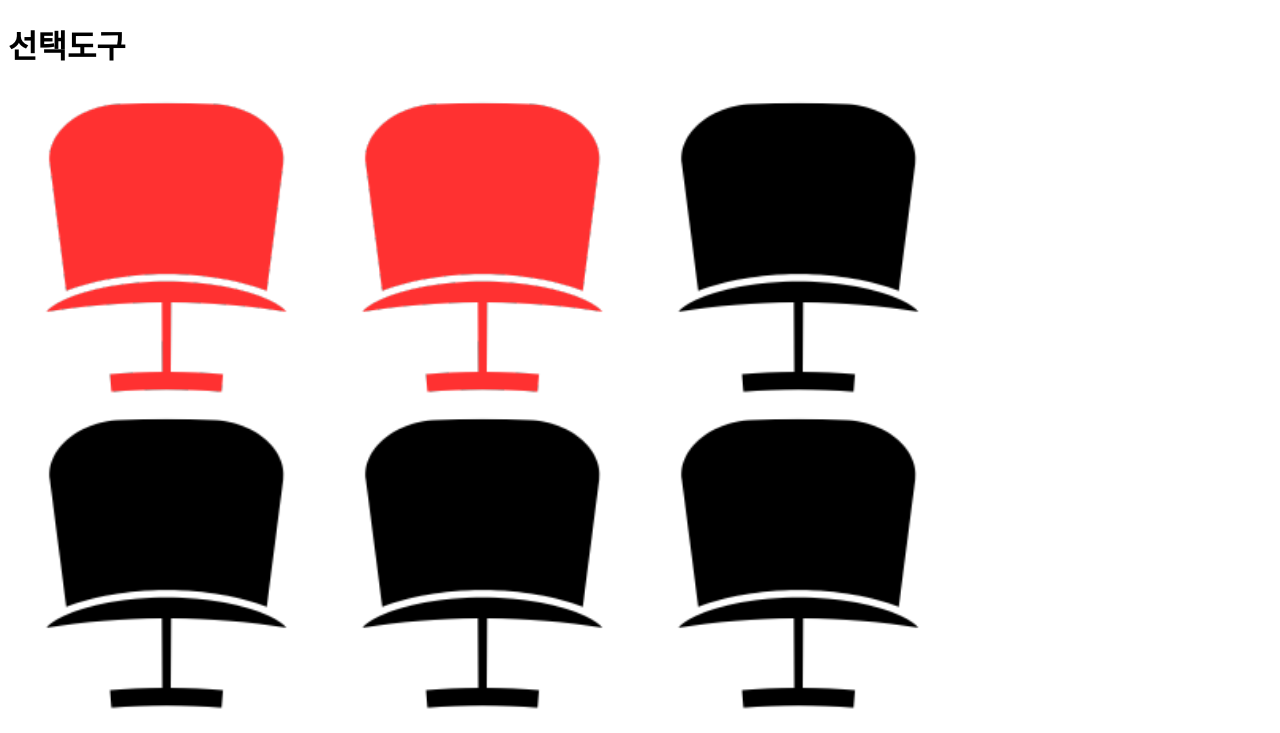
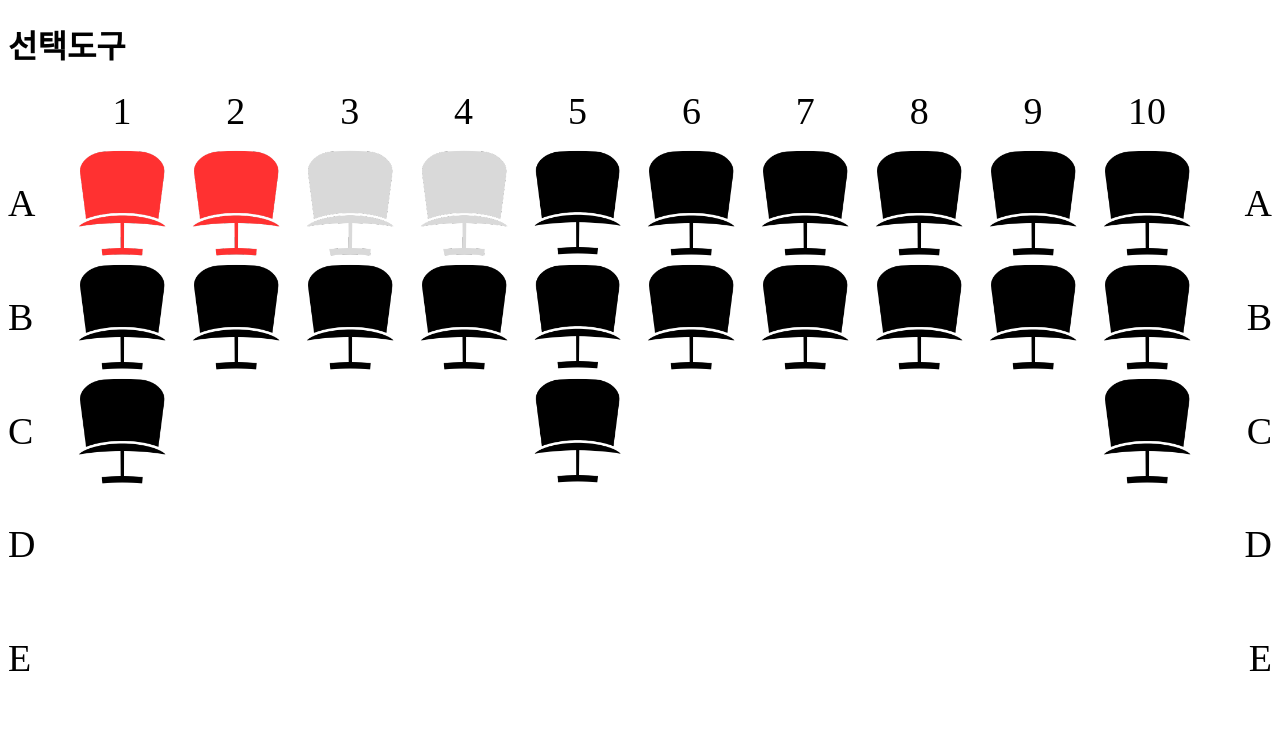
Before and after one commit to hiphop5782/hacademy-cinema, a React (Create React App) app in the folder cinema/: page / in a window 1280 px wide. Shown: the top 733 px of the page. Built offline with nearby package versions, Linux system fonts and the light colour scheme.

Commit message:
Seat Group 구현중

```diff
--- a/cinema/package.json
+++ b/cinema/package.json
@@ -8,6 +8,7 @@
     "@testing-library/react": "^13.4.0",
     "@testing-library/user-event": "^13.5.0",
     "lodash": "^4.17.21",
+    "prop-types": "^15.8.1",
     "react": "^18.2.0",
     "react-dom": "^18.2.0",
     "react-scripts": "5.0.1",
--- a/cinema/src/App.js
+++ b/cinema/src/App.js
@@ -1,34 +1,59 @@
 import './App.css';
 
 import SeatGroup from './components/SeatGroup';
-import { useState } from 'react';
+import { useCallback, useEffect, useState } from 'react';
 
 function App() {
-  const [map, setMap] = useState(
+  const [maps, setMap] = useState(
     [
-      {no:1, row:1, col:1, price:1000, reserved:true, disabled:false},
-      {no:2, row:1, col:2, price:1000, reserved:true, disabled:false},
-      {no:3, row:1, col:3, price:1000, reserved:false, disabled:true},
-      {no:4, row:2, col:1, price:1000, reserved:false, disabled:true},
-      {no:5, row:2, col:2, price:1000, reserved:false, disabled:false},
-      {no:6, row:2, col:3, price:1000, reserved:false, disabled:false},
-      {no:7, row:3, col:1, price:1000, reserved:false, disabled:false},
-      {no:8, row:3, col:2, price:1000, reserved:false, disabled:false},
-      {no:9, row:3, col:3, price:1000, reserved:false, disabled:false},
-      {no:10, row:4, col:1, price:1000, reserved:false, disabled:false},
-      {no:11, row:4, col:2, price:1000, reserved:false, disabled:false},
-      {no:12, row:4, col:4, price:1000, reserved:false, disabled:false},
-      {no:13, row:5, col:1, price:1000, reserved:false, disabled:false},
-      {no:14, row:5, col:2, price:1000, reserved:false, disabled:false},
-      {no:15, row:5, col:3, price:1000, reserved:false, disabled:false},
+      {seatNo:1, seatRow:'A', seatCol:1, seatPrice:1000, seatGrade:'VIP', seatReserved:true, seatDisabled:false},
+      {seatNo:2, seatRow:'A', seatCol:2, seatPrice:1000, seatGrade:'VIP', seatReserved:true, seatDisabled:false},
+      {seatNo:3, seatRow:'A', seatCol:3, seatPrice:1000, seatGrade:'VIP', seatReserved:false, seatDisabled:true},
+      {seatNo:4, seatRow:'A', seatCol:4, seatPrice:1000, seatGrade:'VIP', seatReserved:false, seatDisabled:true},
+      {seatNo:5, seatRow:'A', seatCol:5, seatPrice:1000, seatGrade:'VIP', seatReserved:false, seatDisabled:false},
+      {seatNo:6, seatRow:'A', seatCol:6, seatPrice:1000, seatGrade:'VIP', seatReserved:false, seatDisabled:false},
+      {seatNo:7, seatRow:'A', seatCol:7, seatPrice:1000, seatGrade:'VIP', seatReserved:false, seatDisabled:false},
+      {seatNo:8, seatRow:'A', seatCol:8, seatPrice:1000, seatGrade:'VIP', seatReserved:false, seatDisabled:false},
+      {seatNo:9, seatRow:'A', seatCol:9, seatPrice:1000, seatGrade:'VIP', seatReserved:false, seatDisabled:false},
+      {seatNo:10, seatRow:'A', seatCol:10, seatPrice:1000, seatGrade:'VIP', seatReserved:false, seatDisabled:false},
+      {seatNo:11, seatRow:'B', seatCol:1, seatPrice:1000, seatGrade:'일반', seatReserved:false, seatDisabled:false},
+      {seatNo:12, seatRow:'B', seatCol:2, seatPrice:1000, seatGrade:'일반', seatReserved:false, seatDisabled:false},
+      {seatNo:13, seatRow:'B', seatCol:3, seatPrice:1000, seatGrade:'일반', seatReserved:false, seatDisabled:false},
+      {seatNo:14, seatRow:'B', seatCol:4, seatPrice:1000, seatGrade:'일반', seatReserved:false, seatDisabled:false},
+      {seatNo:15, seatRow:'B', seatCol:5, seatPrice:1000, seatGrade:'일반', seatReserved:false, seatDisabled:false},
+      {seatNo:16, seatRow:'B', seatCol:6, seatPrice:1000, seatGrade:'일반', seatReserved:false, seatDisabled:false},
+      {seatNo:17, seatRow:'B', seatCol:7, seatPrice:1000, seatGrade:'일반', seatReserved:false, seatDisabled:false},
+      {seatNo:18, seatRow:'B', seatCol:8, seatPrice:1000, seatGrade:'일반', seatReserved:false, seatDisabled:false},
+      {seatNo:19, seatRow:'B', seatCol:9, seatPrice:1000, seatGrade:'일반', seatReserved:false, seatDisabled:false},
+      {seatNo:20, seatRow:'B', seatCol:10, seatPrice:1000, seatGrade:'일반', seatReserved:false, seatDisabled:false},
+      {seatNo:21, seatRow:'C', seatCol:1, seatPrice:1000, seatGrade:'일반', seatReserved:false, seatDisabled:false},
+      {seatNo:22, seatRow:'C', seatCol:5, seatPrice:1000, seatGrade:'일반', seatReserved:false, seatDisabled:false},
+      {seatNo:23, seatRow:'C', seatCol:10, seatPrice:1000, seatGrade:'일반', seatReserved:false, seatDisabled:false},
     ]
   );
 
+  const onChange = useCallback((data, filterData)=>{
+    //console.log("onChange", data, filterData);
+  }, [maps]);
+
   return (
-    <>
+    <div>
       <h1>선택도구</h1>
-      <SeatGroup map={map} setMap={setMap}/>
-    </>
+      <SeatGroup maps={maps} onChange={onChange}
+        fields={{
+          no:'seatNo',
+          row:'seatRow',
+          col:'seatCol',
+          price:'seatPrice',
+          grade:'seatGrade',
+          reserved:'seatReserved',
+          disabled:'seatDisabled',
+        }}
+        rows={['A', 'B', 'C', 'D', 'E', 'F', 'G']}
+        cols={[1, 2, 3, 4, 5, 6, 7, 8, 9, 10]}
+        showNames
+      />
+    </div>
   );
 }
 
--- a/cinema/src/components/Seat.js
+++ b/cinema/src/components/Seat.js
@@ -3,13 +3,19 @@ import "./Seat.css";
 
 const Seat = ({
         className="",
+        data = {
+            no:'no',
+            row:'row',
+            col:'col',
+            price:'price',
+            grade:'grade',
+            reserved:'reserved',
+            disabled:'disabled',
+            direction:'direction',
+        },
+        fields,
         name="seat",
-        row, col,
         size=50,
-        reserved=false,
-        disabled=false,
-        edit=false,
-        direction="up",
         x=0, y=0,
         onChange
     })=>{
@@ -20,15 +26,20 @@ const Seat = ({
 
     //초기 상태 설정
     useEffect(()=>{
-        if(reserved) {
+        if(data[fields.disabled] === true) {
+            setImage(`${process.env.PUBLIC_URL}/images/seat-disabled.png`);
+            return;
+        }
+        if(data[fields.reserved] === true) {
             setImage(`${process.env.PUBLIC_URL}/images/seat-reserved.png`);
+            return;
         }
     }, []);
 
     //callback
     const checkSeat = useCallback(e=>{
-        if(reserved === true) return;//예약완료 좌석 체크불가
-        if(disabled === true) return;//사용불가 좌석 체크불가
+        if(data[fields.reserved] === true) return;//예약완료 좌석 체크불가
+        if(data[fields.disabled] === true) return;//사용불가 좌석 체크불가
 
         if(e.target.checked) {
             setImage(`${process.env.PUBLIC_URL}/images/seat-check.png`);
@@ -42,7 +53,7 @@ const Seat = ({
     const rotateSeat = useCallback(e=>{
         e.preventDefault();
 
-        if(edit === false) return;//관리 모드가 아닐 경우 차단
+        if(data[fields.edit] === false) return;//관리 모드가 아닐 경우 차단
 
         const newAngle = (angle + 90) % 360;
         setAngle(newAngle);
@@ -50,21 +61,21 @@ const Seat = ({
 
     //초기 각도 설정
     useEffect(()=>{
-        const data = {
+        const angles = {
             up : 0, right : 90, down : 180, left : 270
         };
-        setAngle(data[direction]);
-    }, [direction]);
+        setAngle(angles[data[fields.direction]]);
+    }, [data[fields.direction]]);
 
     return (
-        <label className={`hacademy-cinema-seat ${className} ${reserved ? 'reserved' : ''} ${disabled ? 'disabled' : ''}`}
+        <label className={`hacademy-cinema-seat ${className} ${data[fields.reserved] ? 'reserved' : ''} ${data[fields.disabled] ? 'disabled' : ''}`}
             style={
                 {
                     fontSize:size, left:x, top:y
                 }
             }
             onContextMenu={rotateSeat}>
-            <input type="checkbox" name={name} value={`${row}-${col}`} disabled={reserved}
+            <input type="checkbox" name={name} value={`${data[fields.row]}-${data[fields.col]}`} disabled={data[fields.reserved]}
                 onChange={checkSeat}/>
             <span style={
                 {
--- a/cinema/src/components/SeatGroup.css
+++ b/cinema/src/components/SeatGroup.css
@@ -1,3 +1,10 @@
+.hacademy-cinema-seat-group-controls {
+    position: relative;
+    overflow: hidden;
+}
+.hacademy-cinema-seat-group-numbers {
+    position: absolute;
+}
 .hacademy-cinema-seat-group {
     position: relative;
 }
--- a/cinema/src/components/SeatGroup.js
+++ b/cinema/src/components/SeatGroup.js
@@ -1,56 +1,78 @@
 import "./SeatGroup.css";
 
-import { useCallback, useEffect, useRef, useState } from "react";
+import { useCallback, useEffect, useMemo, useRef, useState } from "react";
 import throttle from "lodash/throttle";
+import PropTypes from "prop-types";
 import Seat from "./Seat";
 
 const SeatGroup = ({
-    map=[
-        {no:1, row:1, col:1, price:1000, reserved:false, disabled:false},
-        {no:2, row:1, col:2, price:1000, reserved:false, disabled:false},
-        {no:3, row:1, col:3, price:1000, reserved:false, disabled:false},
-        {no:4, row:2, col:1, price:1000, reserved:false, disabled:false},
-        {no:5, row:2, col:2, price:1000, reserved:false, disabled:false},
-        {no:6, row:2, col:3, price:1000, reserved:false, disabled:false},
-        {no:7, row:3, col:1, price:1000, reserved:false, disabled:false},
-        {no:8, row:3, col:2, price:1000, reserved:false, disabled:false},
-        {no:9, row:3, col:3, price:1000, reserved:false, disabled:false},
-        {no:10, row:4, col:1, price:1000, reserved:false, disabled:false},
-        {no:11, row:4, col:2, price:1000, reserved:false, disabled:false},
-        {no:12, row:4, col:4, price:1000, reserved:false, disabled:false},
-        {no:13, row:5, col:1, price:1000, reserved:false, disabled:false},
-        {no:14, row:5, col:2, price:1000, reserved:false, disabled:false},
-        {no:15, row:5, col:3, price:1000, reserved:false, disabled:false},
-    ],
-    setMap,
-    className
+    maps = [],
+    onChange,
+    fields={
+        no:'no',
+        row:'row',
+        col:'col',
+        price:'price',
+        grade:'grade',
+        reserved:'reserved',
+        disabled:'disabled',
+        direction:'direction',
+    },
+    className,
+    rows=[],
+    cols=[],
+    showNames=false,
+    controls=true,
 })=>{
+    const [map, setMap] = useState(maps);
+    const [rowList, setRowList] = useState(rows);
+    const [colList, setColList] = useState(cols);
 
-    const [rowList, setRowList] = useState([]);
-    const [colList, setColList] = useState([]);
+    const calculateRowAndCols = useCallback(()=>{
+        if(rows.length > 0) {
+            setRowList(rows);
+        }
+        else {
+            const row = new Set();
+            map.forEach(seat=>{
+                row.add(seat[fields.row]);
+            });
+            setRowList(Array.from(row));
+        }
+        if(cols.length > 0) {
+            setColList(cols);
+        }
+        else {
+            const col = new Set();
+            map.forEach(seat=>{
+                col.add(seat[fields.col]);
+            });
+            setColList(Array.from(col));
+        }
+    }, [rows, cols, map]);
+    useEffect(calculateRowAndCols, [showNames, rows, cols, rowList, colList]);
+
+    //map이 변경될 때마다 onChange로 알림
     useEffect(()=>{
-        const rows = new Set();
-        const cols = new Set();
-        map.forEach(seat=>{
-            rows.add(seat.row);
-            cols.add(seat.col);
-        });
-        setRowList(Array.from(rows));
-        setColList(Array.from(cols));
-    }, []);
+        if(onChange !== undefined) {
+            const filter = map.filter(seat=>seat.checked === true);
+            console.log(filter);
+            onChange(map, filter);
+        }
+    }, [map]);
 
     const wrapper = useRef();
     const [size, setSize] = useState(0);
     const [unitSize, setUnitSize] = useState(16);
     useEffect(()=>{
         setUnitSize(size / (colList.length || 1));//NaN 방지
-    }, [size, colList]);
+    }, [size, showNames, colList]);
 
     const calculate = useCallback(throttle(e=>{
         const width = parseInt(wrapper.current.getBoundingClientRect().width);
         setSize(width);
-    }, 50), [wrapper]);
-    useEffect(calculate, [])
+    }, 50), [wrapper, showNames, controls, rowList, colList]);
+    useEffect(calculate, [wrapper, showNames, controls, rowList, colList]);
 
     useEffect(()=>{
         window.addEventListener("resize", calculate);
@@ -58,11 +80,11 @@ const SeatGroup = ({
     });
 
     const checkSeat = useCallback((e, target)=>{
-        setMap(map.map(seat=>{
-            if(seat.no === target.no) {
+        setMap(map.map((seat)=>{
+            if(seat[fields.no] === target[fields.no]) {
                 return {...seat, checked:e.target.checked};
             }
-            return {...seat};
+            return seat;
         }));
     }, [map]);
 
@@ -73,19 +95,78 @@ const SeatGroup = ({
     //     });
     // }, [map]);
 
+    //unitSize에 기반하여 names 크기 계산
+    const fontSize = useMemo(()=>unitSize / 3, [unitSize]);
+
+    //column check event
+    const checkSeatColumn = useCallback(col=>{
+
+    }, []);
+
+    //dispatch resize event once
+    useEffect(()=>{window.dispatchEvent(new Event('resize'))}, []);
+
     return (
-        <div ref={wrapper} className={`hacademy-cinema-seat-group ${className}`}>
-            {map.map(seat=>(
-                <Seat key={seat.no} row={seat.row} col={seat.col}
-                    reserved={seat.reserved} disabled={seat.disabled}
-                    direction={seat.direction}
-                    size={unitSize}
-                    x={colList.indexOf(seat.col) * unitSize}
-                    y={rowList.indexOf(seat.row) * unitSize}
-                    onChange={e=>checkSeat(e, seat)}></Seat>
-            ))}
-        </div>
+        <>
+            <div className="hacademy-cinema-seat-group-controls" style={{fontSize:fontSize, padding:showNames===true ? '1.5em':0}}>
+                {showNames===true && (<>
+                    {rowList.map((row, index)=>(<span className="hacademy-cinema-seat-group-numbers"
+                        key={index} style={{
+                            top:(index+1)*unitSize,
+                            left:0,
+                            transform:"translate(0, -50%)",
+                            cursor:controls===true ? "pointer" : "default",
+                        }}>{row}</span>))}
+                </>)}
+                {showNames===true && (<>
+                    {colList.map((col, index)=>(<span className="hacademy-cinema-seat-group-numbers"
+                        key={index} style={{
+                            top:0,
+                            left:(index+1)*unitSize,
+                            transform:"translate(-50%, 0)",
+                            cursor:controls===true ? "pointer" : "default",
+                    }}
+                    onClick={e=>checkSeatColumn(col)}>{col}</span>))}
+                </>) }
+                {showNames===true && (<>
+                    {rowList.map((row, index)=>(<span className="hacademy-cinema-seat-group-numbers"
+                        key={index} style={{
+                            top:(index+1)*unitSize,
+                            right:0,
+                            transform:"translate(0, -50%)",
+                            cursor:controls===true ? "pointer" : "default",
+                        }}>{row}</span>))}
+                </>)}
+                {showNames===true && (<>
+                    {colList.map((col, index)=>(<span className="hacademy-cinema-seat-group-numbers"
+                        key={index} style={{
+                            bottom:0,
+                            left:(index+1)*unitSize,
+                            transform:"translate(-50%, 0)",
+                            cursor:controls===true ? "pointer" : "default",
+                        }}
+                        onClick={e=>checkSeatColumn(col)}>{col}</span>))}
+                </>) }
+                <div ref={wrapper} className={`hacademy-cinema-seat-group ${className === undefined ? '' : className}`}
+                    style={{width:'100%', height:unitSize*rowList.length}}>
+                    {map.map(seat=>(
+                        <Seat key={seat[fields.no]} data={seat}
+                            fields={fields}
+                            size={unitSize}
+                            x={colList.indexOf(seat[fields.col]) * unitSize}
+                            y={rowList.indexOf(seat[fields.row]) * unitSize}
+                            onChange={e=>checkSeat(e, seat)}></Seat>
+                    ))}
+                </div>
+            </div>
+        </>
     );
 };
 
+//Required
+SeatGroup.propTypes = {
+    maps:PropTypes.arrayOf(PropTypes.object).isRequired,
+    onChange:PropTypes.func,
+};
+
 export default SeatGroup;
```
Also changed, not shown: 1 other file (tests, documents, lock files or other folders).
